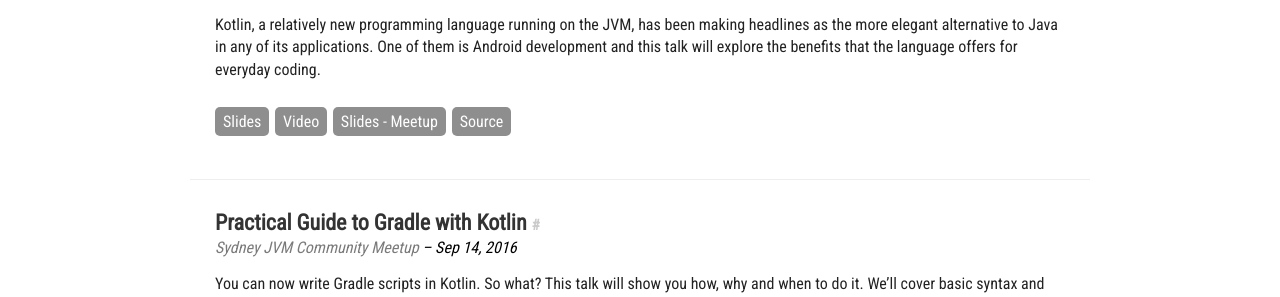
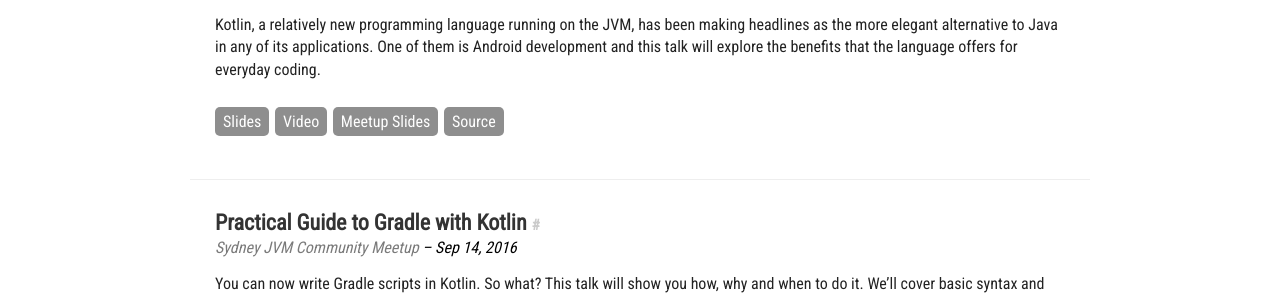
Before and after one commit to gouline/gouline.github.io, a Jekyll site: the page built from talks.html, in a window 1280 px wide. Shown: the part 262-559 px from the top of the page. Built offline with Jekyll 4.4.1, drawn with Linux system fonts in a browser that asks for light colours; nearby versions of some CDN libraries.

```diff
--- a/_data/talks.yml
+++ b/_data/talks.yml
@@ -21,7 +21,7 @@
     - title: Video
       url: https://www.youtube.com/watch?v=tJpofj_L40s
 
-    - title: Slides - Meetup
+    - title: Meetup Slides
       url: https://docs.google.com/presentation/d/1E28AFsW3U0Mf7P3JkEsq5r2lBNyw5IRBNez5Ow1Zz2M
 
     - title: Source
```
